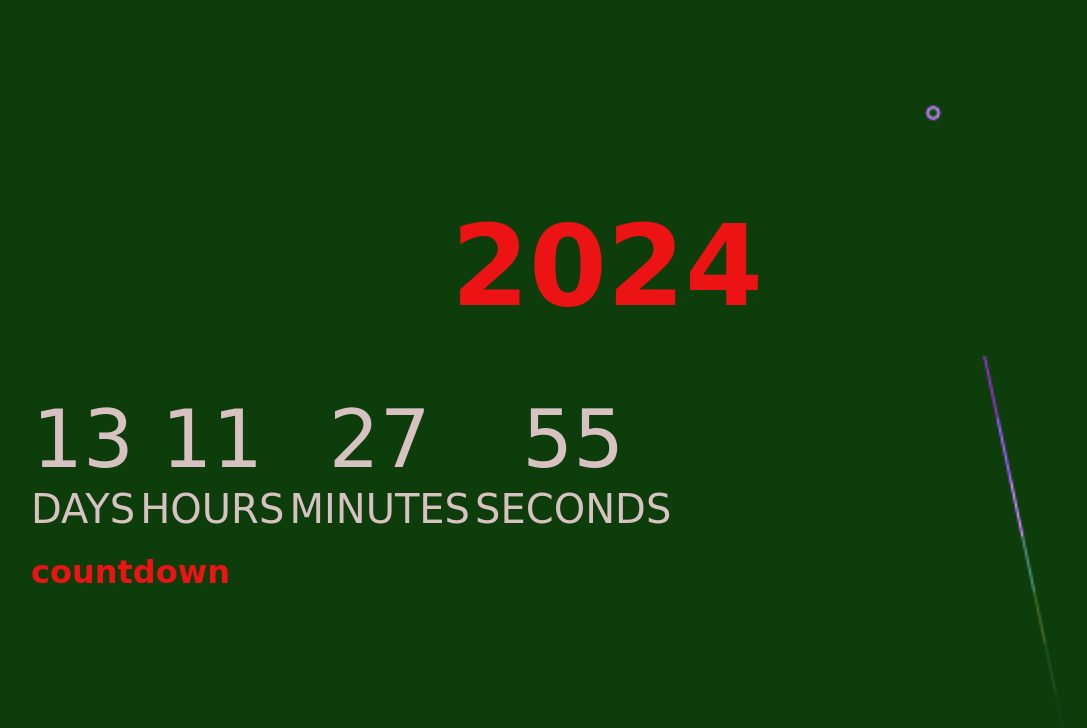
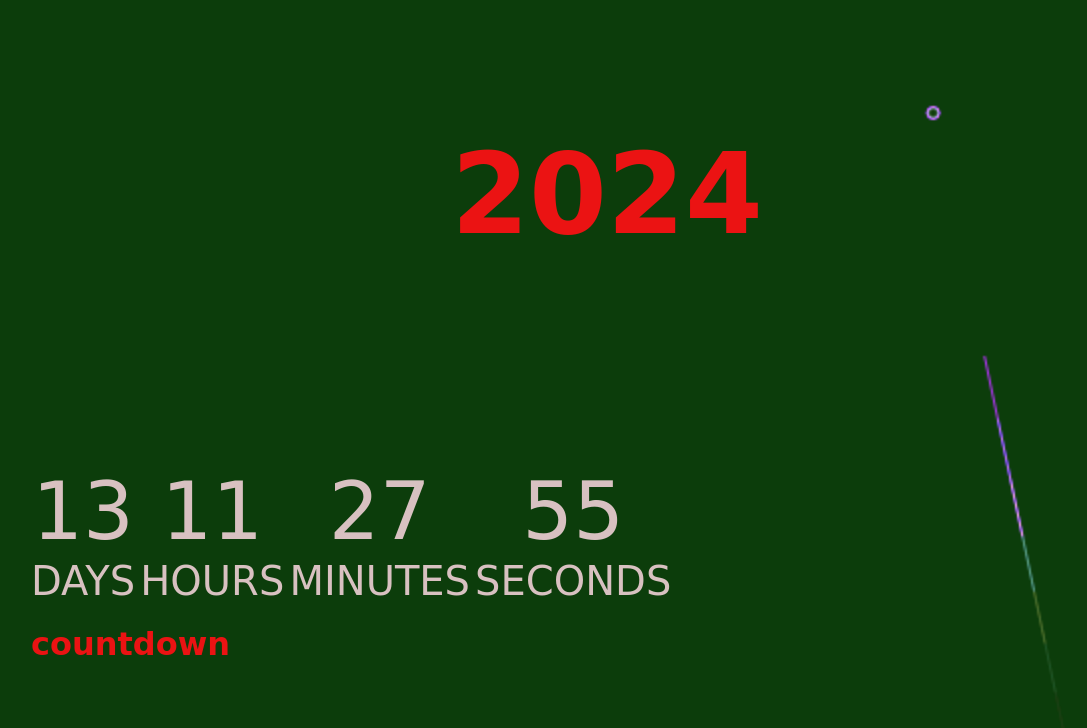
Before and after one commit to Pet12wise/countdown, a plain HTML site: page index.html in a window 1280 px wide. Shown: the whole page, without its empty margins (33-1120 px from the left). Drawn offline with Linux system fonts and the light colour scheme; a web font is replaced by a local one.

Commit message:
Update style.css

```diff
--- a/style.css
+++ b/style.css
@@ -19,21 +19,22 @@ canvas {
 }
 .title {
 	position: absolute;
-	top: 30%;
+	top: 20%;
 	left: 50%;
 	transform: translate(-50%, -30%);
 	font-size: 7em;
-	padding: 0;
+	padding: 20px;
 	margin: 0;
 }
 #countdown-box {
 	z-index: 1;
 	position: absolute;
-	top: 70%;
+	top: 80%;
 	left: 50%;
 	transform: translate(-50%, -70%);
 	text-align: justify;
 	width: 90%;
+	padding: 20px
 }
 #countdown-box:after {
 	display: inline-block;
```
